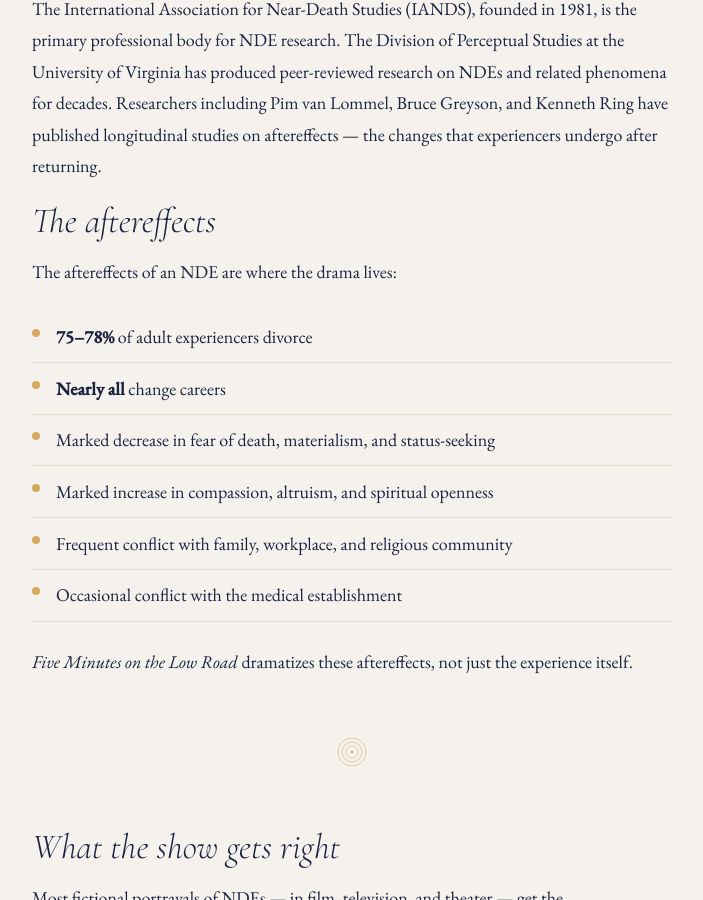
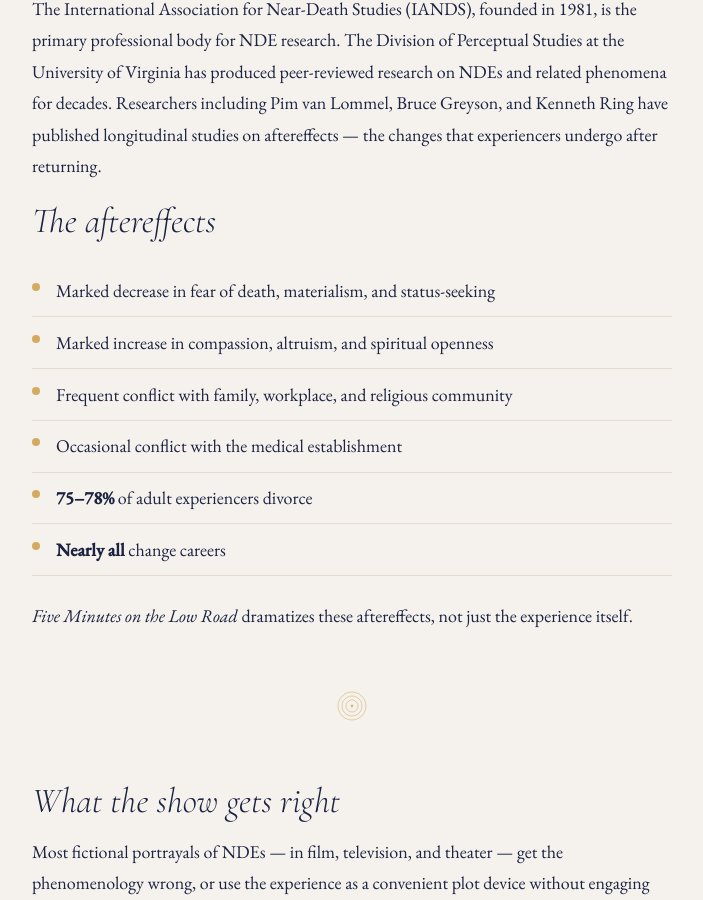
Before and after one commit to CharlesTBetz/5mlowroad, a Jekyll site: the page built from research.md, in a window 1280 px wide and 900 px high, scrolled down 569 px. Shown: the whole window, without its empty margins (288-991 px from the left). Built offline with Jekyll 4.4.1, drawn with Linux system fonts in a browser that asks for light colours.

Commit message:
Research: drop drama-lives line; qualitative aftereffects lead, stats last
Co-Authored-By: Claude Opus 5 (1M context) <noreply@anthropic.com>
Claude-Session: https://claude.ai/code/session_01YArKscLo6n1bmffAmzsHiX

```diff
--- a/research.md
+++ b/research.md
@@ -15,15 +15,13 @@ The International Association for Near-Death Studies (IANDS), founded in 1981, i
 
 ## The aftereffects
 
-The aftereffects of an NDE are where the drama lives:
-
 <ul class="stat-list">
-  <li><strong>75&ndash;78%</strong> of adult experiencers divorce</li>
-  <li><strong>Nearly all</strong> change careers</li>
   <li>Marked decrease in fear of death, materialism, and status-seeking</li>
   <li>Marked increase in compassion, altruism, and spiritual openness</li>
   <li>Frequent conflict with family, workplace, and religious community</li>
   <li>Occasional conflict with the medical establishment</li>
+  <li><strong>75&ndash;78%</strong> of adult experiencers divorce</li>
+  <li><strong>Nearly all</strong> change careers</li>
 </ul>
 
 *Five Minutes on the Low Road* dramatizes these aftereffects, not just the experience itself.
```
